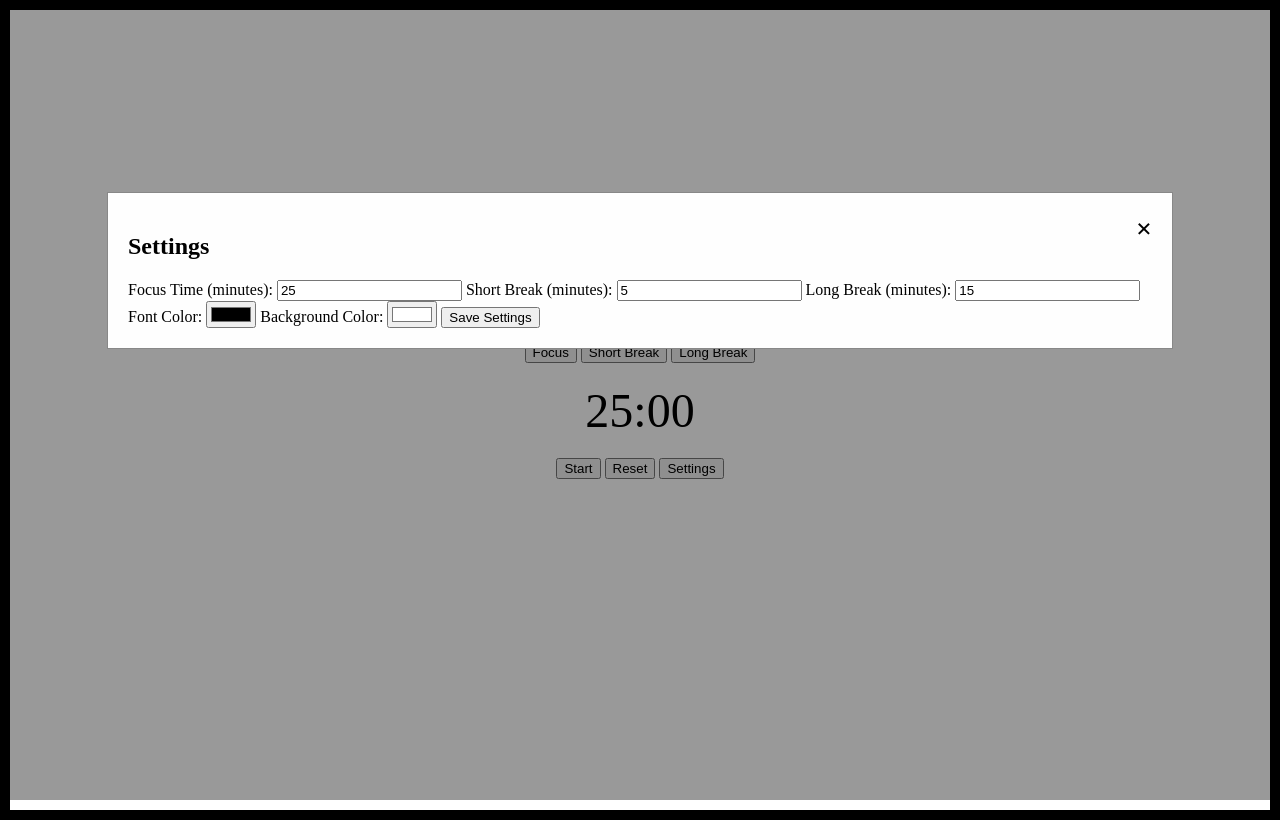
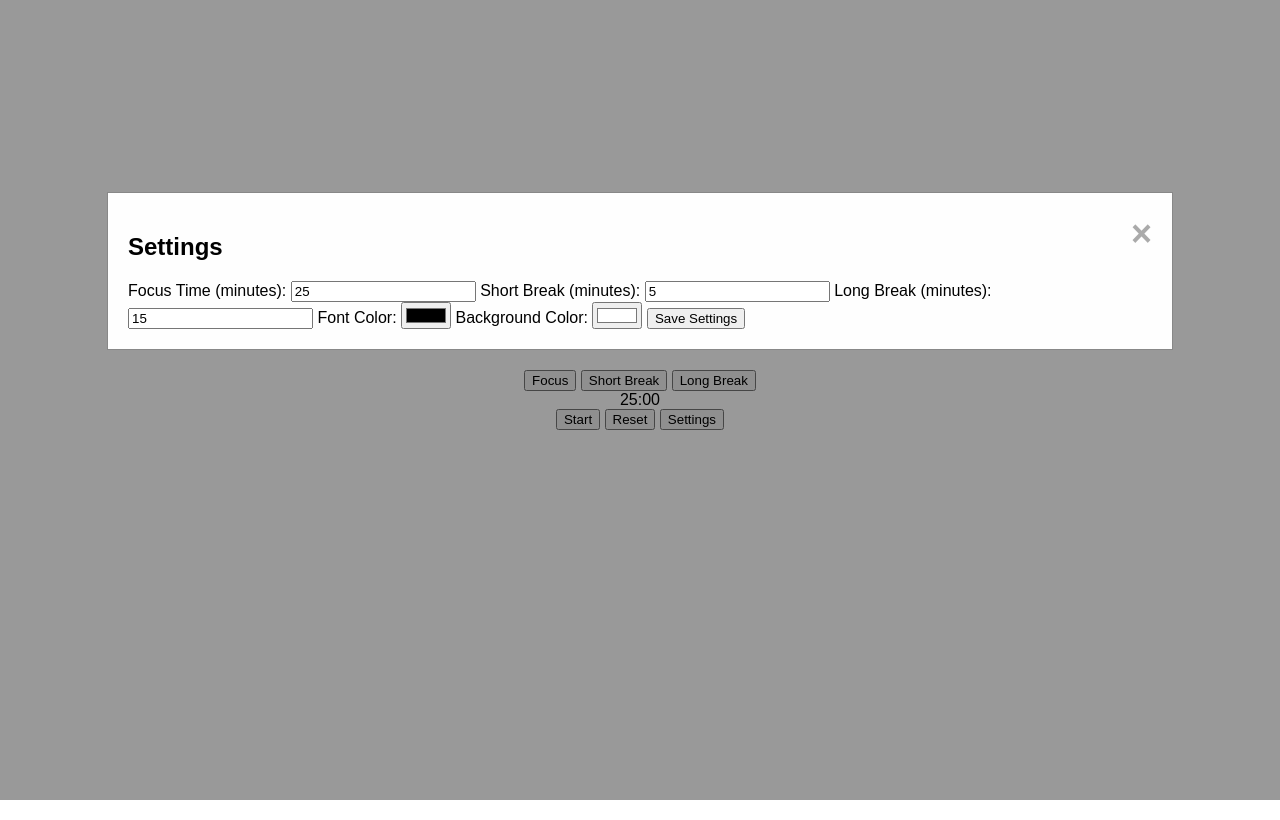
Before and after one commit to The-Digital-Cortex/pomodoro-timer-2.0, a plain HTML site: page index.html in a window 1280 px wide. Both pictures are taken after a click on the button "Settings". Drawn offline with Linux system fonts and the light colour scheme.

Commit message:
Update style.css

```diff
--- a/style.css
+++ b/style.css
@@ -1,67 +1,82 @@
 body {
-    display: flex;
-    justify-content: center;
-    align-items: center;
-    height: 100vh; /* Full height */
-    margin: 0; /* Remove default margin */
-    border: 10px solid black; /* Default border */
-    transition: border-color 0.3s; /* Smooth transition for border color */
-    background-color: white; /* Default background color */
+    font-family: Arial, sans-serif;
+    background-color: #ffffff; /* Default background color */
     color: black; /* Default font color */
+    margin: 0;
+    padding: 0; /* Remove default padding */
+    height: 100vh; /* Make body take full height of viewport */
+    display: flex; /* Use flexbox */
+    align-items: center; /* Center vertically */
+    justify-content: center; /* Center horizontally */
 }
 
 .container {
-    text-align: center; /* Center content */
+    text-align: center;
 }
 
-.button-container {
-    margin-bottom: 20px; /* Spacing below the buttons */
+.options {
+    margin-bottom: 20px;
 }
 
-#timer {
-    font-size: 48px; /* Adjust font size for timer */
+.options button {
+    font-size: 36px; /* Increased font size of the buttons */
+    padding: 20px 40px; /* Increased padding for larger buttons */
+    margin: 10px; /* Add margin between buttons */
+    cursor: pointer; /* Change cursor to pointer on hover */
 }
 
-.control-buttons {
-    margin-top: 20px; /* Spacing above control buttons */
+.timer {
+    font-size: 128px; /* Increased timer font size */
+    margin: 20px 0;
 }
 
-/* Modal Styles */
+.controls {
+    margin-top: 20px;
+}
+
+.controls button {
+    font-size: 36px; /* Increased font size of the control buttons */
+    padding: 20px 40px; /* Increased padding for larger control buttons */
+    margin: 10px; /* Add margin between control buttons */
+    cursor: pointer; /* Change cursor to pointer on hover */
+}
+
 .modal {
-    display: none; /* Hide modal by default */
-    position: fixed; /* Fixed position */
-    z-index: 1; /* On top */
+    display: none; /* Hidden by default */
+    position: fixed; /* Stay in place */
+    z-index: 1; /* Sit on top */
     left: 0;
     top: 0;
     width: 100%; /* Full width */
     height: 100%; /* Full height */
     overflow: auto; /* Enable scroll if needed */
-    background-color: rgba(0,0,0,0.4); /* Black with transparency */
+    background-color: rgb(0,0,0); /* Fallback color */
+    background-color: rgba(0,0,0,0.4); /* Black w/ opacity */
 }
 
 .modal-content {
     background-color: #fefefe; /* White background for modal */
-    margin: 15% auto; /* Center modal */
-    padding: 20px; /* Padding for content */
-    border: 1px solid #888; /* Border for modal */
-    width: 80%; /* Width of modal */
-}
-
-/* Ensuring text in modal is black */
-.modal-content, .modal-content * {
-    color: black !important; /* Ensure all text inside modal remains black */
+    margin: 15% auto; /* 15% from the top and centered */
+    padding: 20px;
+    border: 1px solid #888; /* Border for modal content */
+    width: 80%; /* Could be more or less, depending on screen size */
 }
 
 .close {
-    color: black; /* Close button color */
-    float: right; /* Align right */
-    font-size: 28px; /* Font size */
-    font-weight: bold; /* Bold font */
+    color: #aaa;
+    float: right;
+    font-size: 36px; /* Increased close button size */
+    font-weight: bold;
 }
 
 .close:hover,
 .close:focus {
-    color: darkred; /* Color on hover */
-    text-decoration: none; /* No underline */
-    cursor: pointer; /* Pointer cursor */
+    color: black;
+    text-decoration: none;
+    cursor: pointer;
 }
+
+/* Ensuring the settings modal retains default styles */
+.modal-content label {
+    color: black; /* Ensure labels in settings stay black */
+}
```
